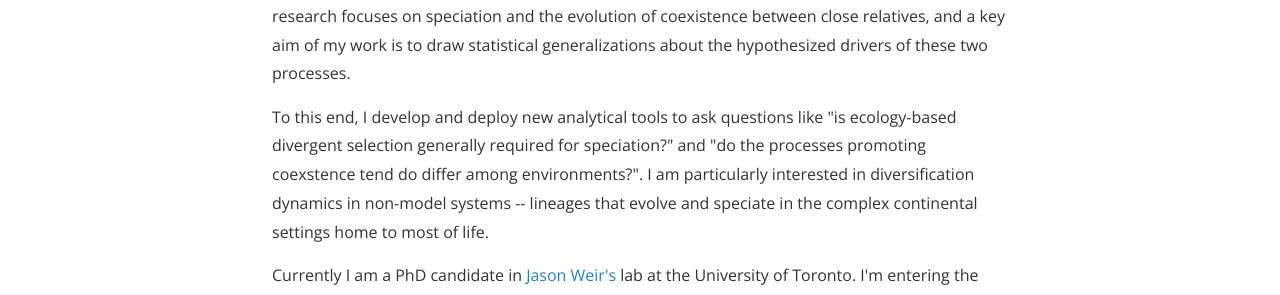
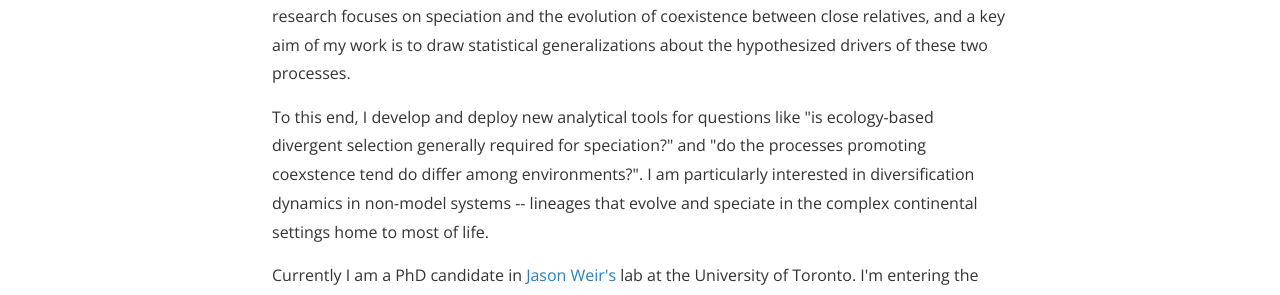
Before and after one commit to SeanASAnderson/SeanASAnderson.github.io, a Jekyll site: the page built from index.html, in a window 1280 px wide and 900 px high, scrolled down 1402 px. Shown: the part 396-691 px from the top of the window. Built offline with Jekyll 4.4.1, drawn with Linux system fonts in a browser that asks for light colours; nearby versions of some CDN libraries; the list of posts is cut into pages by our own code.

Commit message:
text correction

```diff
--- a/index.html
+++ b/index.html
@@ -46,7 +46,7 @@
 <body>
   <!--<h1> <center> Welcome! </center> </h1>-->
   <p> I am an evolutionary biologist studying the processes that generate species-level biodiversity. My research focuses on speciation and the evolution of coexistence between close relatives, and a key aim of my work is to draw statistical generalizations about the hypothesized drivers of these two processes.</p>
-  <p> To this end, I develop and deploy new analytical tools to ask questions like "is ecology-based divergent selection generally required for speciation?" and "do the processes promoting coexstence tend do differ among environments?". I am particularly interested in diversification dynamics in non-model systems -- lineages that evolve and speciate in the complex continental settings home to most of life. </p>
+  <p> To this end, I develop and deploy new analytical tools for questions like "is ecology-based divergent selection generally required for speciation?" and "do the processes promoting coexstence tend do differ among environments?". I am particularly interested in diversification dynamics in non-model systems -- lineages that evolve and speciate in the complex continental settings home to most of life. </p>
   <p> Currently I am a PhD candidate in <a href="https://www.utsc.utoronto.ca/~jweir"/> Jason Weir's </a> lab at the University of Toronto. I'm entering the final year of my thesis work, so if you're a PI and would like to discuss potential postdoc partnerships in 2022, please reach out! </p>
 
   </body>
```
